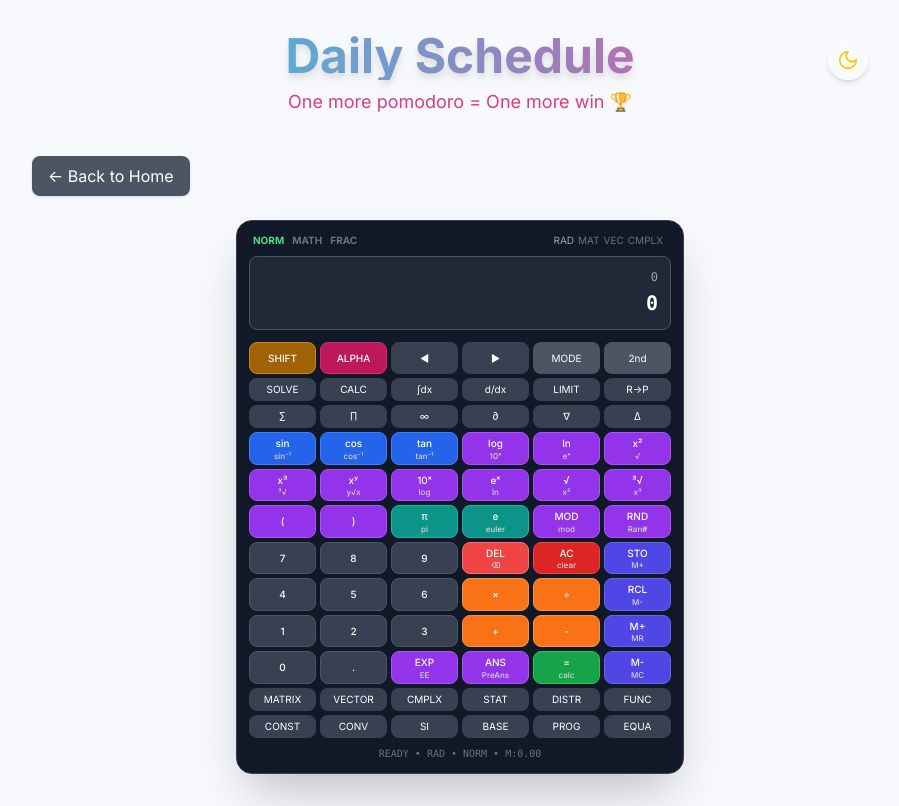
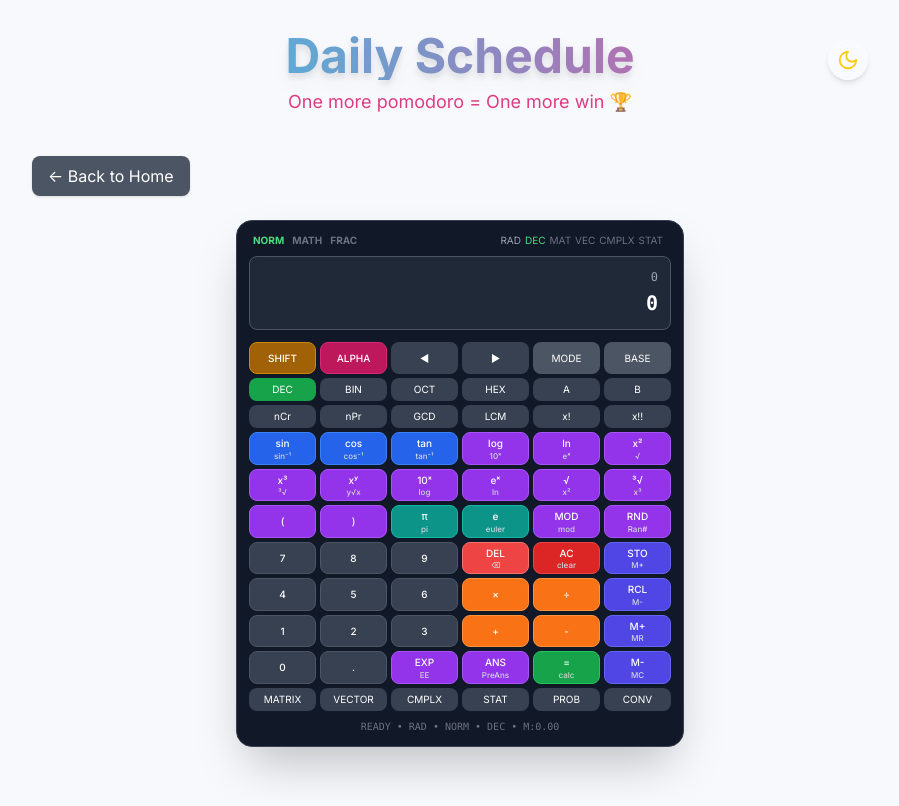
Before and after one commit to techai342/schoolwork, a React (Vite) app: page /calculator in a window 1280 px wide. Shown: the whole page, without its empty margins (180-1079 px from the left). Built offline with nearby package versions, Linux system fonts and the light colour scheme.

Commit message:
Update ScientificCalculator.jsx

```diff
--- a/src/components/ScientificCalculator.jsx
+++ b/src/components/ScientificCalculator.jsx
@@ -15,52 +15,152 @@ const ScientificCalculator = () => {
   const [matrixMode, setMatrixMode] = useState(false);
   const [vectorMode, setVectorMode] = useState(false);
   const [complexMode, setComplexMode] = useState(false);
+  const [statMode, setStatMode] = useState(false);
+  const [baseMode, setBaseMode] = useState('DEC');
 
   // Advanced mathematical functions
   const mathFunctions = {
-    // Combinatorics
+    // Combinatorics - NCR, NPR, etc.
     nCr: (n, r) => {
-      if (n < 0 || r < 0 || r > n) return 0;
-      return factorial(n) / (factorial(r) * factorial(n - r));
+      if (n < 0 || r < 0 || r > n || !Number.isInteger(n) || !Number.isInteger(r)) return NaN;
+      if (r === 0 || r === n) return 1;
+      if (r === 1 || r === n - 1) return n;
+
+      r = Math.min(r, n - r);
+      let result = 1;
+      for (let i = 1; i <= r; i++) {
+        result = result * (n - i + 1) / i;
+      }
+      return Math.round(result);
     },
+
     nPr: (n, r) => {
-      if (n < 0 || r < 0 || r > n) return 0;
-      return factorial(n) / factorial(n - r);
+      if (n < 0 || r < 0 || r > n || !Number.isInteger(n) || !Number.isInteger(r)) return NaN;
+      let result = 1;
+      for (let i = 0; i < r; i++) {
+        result *= (n - i);
+      }
+      return result;
     },
+
     factorial: (n) => {
       if (n < 0 || !Number.isInteger(n)) return NaN;
+      if (n === 0 || n === 1) return 1;
       let result = 1;
       for (let i = 2; i <= n; i++) result *= i;
       return result;
     },
+
+    doubleFactorial: (n) => {
+      if (n < 0 || !Number.isInteger(n)) return NaN;
+      let result = 1;
+      for (let i = n; i > 0; i -= 2) result *= i;
+      return result;
+    },
+
     gcd: (a, b) => {
       a = Math.abs(a); b = Math.abs(b);
       while (b) [a, b] = [b, a % b];
       return a;
     },
+
     lcm: (a, b) => Math.abs(a * b) / mathFunctions.gcd(a, b),
 
     // Statistics
     mean: (arr) => arr.reduce((a, b) => a + b, 0) / arr.length,
+
     median: (arr) => {
       const sorted = [...arr].sort((a, b) => a - b);
       const mid = Math.floor(sorted.length / 2);
       return sorted.length % 2 === 0 ? (sorted[mid - 1] + sorted[mid]) / 2 : sorted[mid];
     },
-    std: (arr) => {
+
+    mode: (arr) => {
+      const frequency = {};
+      let maxFreq = 0;
+      let modes = [];
+
+      arr.forEach(num => {
+        frequency[num] = (frequency[num] || 0) + 1;
+        if (frequency[num] > maxFreq) {
+          maxFreq = frequency[num];
+          modes = [num];
+        } else if (frequency[num] === maxFreq) {
+          modes.push(num);
+        }
+      });
+
+      return modes.length === arr.length ? [] : modes;
+    },
+
+    variance: (arr, isSample = true) => {
       const avg = mathFunctions.mean(arr);
-      return Math.sqrt(arr.reduce((a, b) => a + Math.pow(b - avg, 2), 0) / arr.length);
+      const variance = arr.reduce((a, b) => a + Math.pow(b - avg, 2), 0) /
+                      (isSample ? arr.length - 1 : arr.length);
+      return variance;
     },
+
+    std: (arr, isSample = true) => Math.sqrt(mathFunctions.variance(arr, isSample)),
+
+    // Probability distributions
+    permutation: (n, r) => mathFunctions.nPr(n, r),
+
+    combination: (n, r) => mathFunctions.nCr(n, r),
+
+    binomialProbability: (n, k, p) => {
+      return mathFunctions.nCr(n, k) * Math.pow(p, k) * Math.pow(1 - p, n - k);
+    },
+
+    // Number theory
+    isPrime: (n) => {
+      if (n <= 1) return false;
+      if (n <= 3) return true;
+      if (n % 2 === 0 || n % 3 === 0) return false;
+
+      for (let i = 5; i * i <= n; i += 6) {
+        if (n % i === 0 || n % (i + 2) === 0) return false;
+      }
+      return true;
+    },
+
+    primeFactors: (n) => {
+      const factors = [];
+      let divisor = 2;
+
+      while (n >= 2) {
+        if (n % divisor === 0) {
+          factors.push(divisor);
+          n = n / divisor;
+        } else {
+          divisor++;
+        }
+      }
+      return factors;
+    },
+
+    // Base conversions
+    toBinary: (n) => Math.floor(n).toString(2),
+    toOctal: (n) => Math.floor(n).toString(8),
+    toHex: (n) => Math.floor(n).toString(16).toUpperCase(),
+    fromBinary: (bin) => parseInt(bin, 2),
+    fromOctal: (oct) => parseInt(oct, 8),
+    fromHex: (hex) => parseInt(hex, 16),
 
     // Complex numbers
     complexAdd: (a, b) => ({ real: a.real + b.real, imag: a.imag + b.imag }),
+
     complexMultiply: (a, b) => ({
       real: a.real * b.real - a.imag * b.imag,
       imag: a.real * b.imag + a.imag * b.real
     }),
 
-    // Calculus approximations
+    complexConjugate: (a) => ({ real: a.real, imag: -a.imag }),
+
+    complexModulus: (a) => Math.sqrt(a.real * a.real + a.imag * a.imag),
+
+    // Calculus
     derivative: (f, x, h = 1e-5) => (f(x + h) - f(x - h)) / (2 * h),
+
     integral: (f, a, b, n = 1000) => {
       const h = (b - a) / n;
       let sum = f(a) + f(b);
@@ -71,9 +171,7 @@ const ScientificCalculator = () => {
     }
   };
 
-  const factorial = (n) => mathFunctions.factorial(n);
-
-  // Enhanced expression parser
+  // Enhanced expression parser with new functions
   const evaluateExpression = (expr) => {
     try {
       let expression = expr
@@ -98,33 +196,42 @@ const ScientificCalculator = () => {
         .replace(/eˣ/g, 'Math.exp(')
         .replace(/MOD/g, '%')
         .replace(/ANS/g, ans.toString())
-        .replace(/E/g, '*10**')
-        .replace(/nCr\((\d+),(\d+)\)/g, (match, n, r) => mathFunctions.nCr(parseInt(n), parseInt(r)))
-        .replace(/nPr\((\d+),(\d+)\)/g, (match, n, r) => mathFunctions.nPr(parseInt(n), parseInt(r)))
-        .replace(/gcd\(([^,]+),([^)]+)\)/g, (match, a, b) => mathFunctions.gcd(parseFloat(a), parseFloat(b)))
-        .replace(/lcm\(([^,]+),([^)]+)\)/g, (match, a, b) => mathFunctions.lcm(parseFloat(a), parseFloat(b)));
+        .replace(/E/g, '*10**');
 
-      // Handle advanced functions
-      if (expression.includes('∑(')) {
-        expression = expression.replace(/∑\(([^,]+),([^,]+),([^)]+)\)/g, (match, start, end, func) => {
-          let sum = 0;
-          const s = parseInt(start), e = parseInt(end);
-          for (let i = s; i <= e; i++) {
-            sum += eval(func.replace(/n/g, i));
-          }
-          return sum;
-        });
-      }
+      // Handle NCR and NPR
+      expression = expression.replace(/nCr\((\d+),(\d+)\)/g, (match, n, r) =>
+        mathFunctions.nCr(parseInt(n), parseInt(r)));
 
-      if (expression.includes('∏(')) {
-        expression = expression.replace(/∏\(([^,]+),([^,]+),([^)]+)\)/g, (match, start, end, func) => {
-          let product = 1;
-          const s = parseInt(start), e = parseInt(end);
-          for (let i = s; i <= e; i++) {
-            product *= eval(func.replace(/n/g, i));
-          }
-          return product;
-        });
+      expression = expression.replace(/nPr\((\d+),(\d+)\)/g, (match, n, r) =>
+        mathFunctions.nPr(parseInt(n), parseInt(r)));
+
+      // Handle GCD and LCM
+      expression = expression.replace(/gcd\(([^,]+),([^)]+)\)/g, (match, a, b) =>
+        mathFunctions.gcd(parseFloat(a), parseFloat(b)));
+
+      expression = expression.replace(/lcm\(([^,]+),([^)]+)\)/g, (match, a, b) =>
+        mathFunctions.lcm(parseFloat(a), parseFloat(b)));
+
+      // Handle factorial and double factorial
+      expression = expression.replace(/(\d+)!!/g, (match, n) =>
+        mathFunctions.doubleFactorial(parseInt(n)));
+
+      expression = expression.replace(/(\d+)!/g, (match, n) =>
+        mathFunctions.factorial(parseInt(n)));
+
+      // Handle prime check
+      expression = expression.replace(/isPrime\((\d+)\)/g, (match, n) =>
+        mathFunctions.isPrime(parseInt(n)));
+
+      // Handle base conversions
+      if (baseMode !== 'DEC') {
+        if (baseMode === 'BIN') {
+          expression = mathFunctions.toBinary(eval(expression)).toString();
+        } else if (baseMode === 'OCT') {
+          expression = mathFunctions.toOctal(eval(expression)).toString();
+        } else if (baseMode === 'HEX') {
+          expression = mathFunctions.toHex(eval(expression)).toString();
+        }
       }
 
       const evalResult = eval(expression);
@@ -158,31 +265,51 @@ const ScientificCalculator = () => {
     } else if (value === 'MODE') {
       const modes = ['NORM', 'MATH', 'FRAC'];
       setDisplayMode(modes[(modes.indexOf(displayMode) + 1) % modes.length]);
+    } else if (value === 'BASE') {
+      const bases = ['DEC', 'BIN', 'OCT', 'HEX'];
+      setBaseMode(bases[(bases.indexOf(baseMode) + 1) % bases.length]);
     } else if (value === 'MATRIX') {
       setMatrixMode(!matrixMode);
       setVectorMode(false);
       setComplexMode(false);
+      setStatMode(false);
     } else if (value === 'VECTOR') {
       setVectorMode(!vectorMode);
       setMatrixMode(false);
       setComplexMode(false);
+      setStatMode(false);
     } else if (value === 'CMPLX') {
       setComplexMode(!complexMode);
       setMatrixMode(false);
       setVectorMode(false);
-    } else if (value === 'SOLVE') {
-      // Equation solver
-      setInput(prev => prev + 'solve(');
-    } else if (value === 'LIMIT') {
-      setInput(prev => prev + 'limit(');
-    } else if (value === '∑') {
-      setInput(prev => prev + '∑(1,10,n)');
-    } else if (value === '∏') {
-      setInput(prev => prev + '∏(1,10,n)');
-    } else if (value === 'd/dx') {
-      setInput(prev => prev + 'deriv(');
-    } else if (value === '∫dx') {
-      setInput(prev => prev + 'integral(');
+      setStatMode(false);
+    } else if (value === 'STAT') {
+      setStatMode(!statMode);
+      setMatrixMode(false);
+      setVectorMode(false);
+      setComplexMode(false);
+    } else if (value === 'nCr') {
+      setInput(prev => prev + 'nCr(');
+    } else if (value === 'nPr') {
+      setInput(prev => prev + 'nPr(');
+    } else if (value === 'GCD') {
+      setInput(prev => prev + 'gcd(');
+    } else if (value === 'LCM') {
+      setInput(prev => prev + 'lcm(');
+    } else if (value === '!') {
+      setInput(prev => prev + '!');
+    } else if (value === '!!') {
+      setInput(prev => prev + '!!');
+    } else if (value === 'PRIME') {
+      setInput(prev => prev + 'isPrime(');
+    } else if (value === 'BIN') {
+      setBaseMode('BIN');
+    } else if (value === 'OCT') {
+      setBaseMode('OCT');
+    } else if (value === 'HEX') {
+      setBaseMode('HEX');
+    } else if (value === 'DEC') {
+      setBaseMode('DEC');
     } else if (value === 'M+') {
       const currentValue = parseFloat(result) || 0;
       setMemory(prev => prev + currentValue);
@@ -198,7 +325,7 @@ const ScientificCalculator = () => {
     }
   };
 
-  // Advanced button layout with more functions
+  // Enhanced button layout with new functions
   const getButtonLayout = () => {
     if (isShift) {
       return [
@@ -211,12 +338,12 @@ const ScientificCalculator = () => {
           { primary: 'tanh', secondary: 'atanh', value: 'Math.tanh(', type: 'trig' }
         ],
         [
-          { primary: 'x!', secondary: 'fact', value: '!', type: 'function' },
-          { primary: 'nCr', secondary: 'comb', value: 'nCr(', type: 'function' },
-          { primary: 'nPr', secondary: 'perm', value: 'nPr(', type: 'function' },
-          { primary: 'Pol', secondary: '→rθ', value: 'Pol(', type: 'function' },
-          { primary: 'Rec', secondary: '→xy', value: 'Rec(', type: 'function' },
-          { primary: 'Ran#', secondary: 'rand', value: 'Math.random()', type: 'function' }
+          { primary: 'nCr', secondary: 'comb', value: 'nCr', type: 'function' },
+          { primary: 'nPr', secondary: 'perm', value: 'nPr', type: 'function' },
+          { primary: 'GCD', secondary: 'gcd', value: 'GCD', type: 'function' },
+          { primary: 'LCM', secondary: 'lcm', value: 'LCM', type: 'function' },
+          { primary: '!!', secondary: 'dfact', value: '!!', type: 'function' },
+          { primary: 'PRIME', secondary: 'isPrime', value: 'PRIME', type: 'function' }
         ],
         [
           { primary: '⌊x⌋', secondary: 'floor', value: 'Math.floor(', type: 'function' },
@@ -355,9 +482,13 @@ const ScientificCalculator = () => {
         </div>
         <div className="flex items-center space-x-1">
           <span className="text-[10px] text-gray-400">{isRad ? 'RAD' : 'DEG'}</span>
+          <span className={`text-[10px] ${baseMode === 'DEC' ? 'text-green-400' : baseMode === 'BIN' ? 'text-blue-400' : baseMode === 'OCT' ? 'text-yellow-400' : 'text-purple-400'}`}>
+            {baseMode}
+          </span>
           <span className={`text-[10px] ${matrixMode ? 'text-blue-400' : 'text-gray-500'}`}>MAT</span>
           <span className={`text-[10px] ${vectorMode ? 'text-green-400' : 'text-gray-500'}`}>VEC</span>
           <span className={`text-[10px] ${complexMode ? 'text-purple-400' : 'text-gray-500'}`}>CMPLX</span>
+          <span className={`text-[10px] ${statMode ? 'text-orange-400' : 'text-gray-500'}`}>STAT</span>
           <span className="text-[10px] text-blue-400">{memory !== 0 ? 'M' : ''}</span>
         </div>
       </div>
@@ -369,7 +500,7 @@ const ScientificCalculator = () => {
             {input || '0'}
           </div>
           <div className="text-xl font-bold text-white min-h-6 truncate font-mono">
-            {result || '0'}
+            {baseMode !== 'DEC' ? `[${baseMode}] ${result}` : result || '0'}
           </div>
         </div>
       </div>
@@ -387,30 +518,49 @@ const ScientificCalculator = () => {
         <button onClick={() => handleButtonClick('MODE')} className="bg-gray-600 hover:bg-gray-500 p-1 rounded-lg text-white text-[10px]">
           MODE
         </button>
-        <button onClick={() => handleButtonClick('2nd')} className="bg-gray-600 hover:bg-gray-500 p-1 rounded-lg text-white text-[10px]">
-          2nd
+        <button onClick={() => handleButtonClick('BASE')} className="bg-gray-600 hover:bg-gray-500 p-1 rounded-lg text-white text-[10px]">
+          BASE
         </button>
+      </div>
+
+      {/* Base Conversion Row */}
+      <div className="grid grid-cols-6 gap-1 mb-1">
+        <button onClick={() => handleButtonClick('DEC')} className={`p-1 rounded-lg text-white text-[10px] ${baseMode === 'DEC' ? 'bg-green-600' : 'bg-gray-700 hover:bg-gray-600'}`}>
+          DEC
+        </button>
+        <button onClick={() => handleButtonClick('BIN')} className={`p-1 rounded-lg text-white text-[10px] ${baseMode === 'BIN' ? 'bg-blue-600' : 'bg-gray-700 hover:bg-gray-600'}`}>
+          BIN
+        </button>
+        <button onClick={() => handleButtonClick('OCT')} className={`p-1 rounded-lg text-white text-[10px] ${baseMode === 'OCT' ? 'bg-yellow-600' : 'bg-gray-700 hover:bg-gray-600'}`}>
+          OCT
+        </button>
+        <button onClick={() => handleButtonClick('HEX')} className={`p-1 rounded-lg text-white text-[10px] ${baseMode === 'HEX' ? 'bg-purple-600' : 'bg-gray-700 hover:bg-gray-600'}`}>
+          HEX
+        </button>
+        <button className="bg-gray-700 p-1 rounded-lg text-white text-[10px] hover:bg-gray-600">A</button>
+        <button className="bg-gray-700 p-1 rounded-lg text-white text-[10px] hover:bg-gray-600">B</button>
       </div>
 
       {/* Advanced Function Rows */}
       <div className="grid grid-cols-6 gap-1 mb-1">
-        <button onClick={() => handleButtonClick('SOLVE')} className="bg-gray-700 p-1 rounded-lg text-white text-[10px] hover:bg-gray-600">
-          SOLVE
+        <button onClick={() => handleButtonClick('nCr')} className="bg-gray-700 p-1 rounded-lg text-white text-[10px] hover:bg-gray-600">
+          nCr
         </button>
-        <button className="bg-gray-700 p-1 rounded-lg text-white text-[10px] hover:bg-gray-600">CALC</button>
-        <button onClick={() => handleButtonClick('∫dx')} className="bg-gray-700 p-1 rounded-lg text-white text-[10px] hover:bg-gray-600">∫dx</button>
-        <button onClick={() => handleButtonClick('d/dx')} className="bg-gray-700 p-1 rounded-lg text-white text-[10px] hover:bg-gray-600">d/dx</button>
-        <button onClick={() => handleButtonClick('LIMIT')} className="bg-gray-700 p-1 rounded-lg text-white text-[10px] hover:bg-gray-600">LIMIT</button>
-        <button className="bg-gray-700 p-1 rounded-lg text-white text-[10px] hover:bg-gray-600">R→P</button>
-      </div>
-
-      <div className="grid grid-cols-6 gap-1 mb-1">
-        <button onClick={() => handleButtonClick('∑')} className="bg-gray-700 p-1 rounded-lg text-white text-[10px] hover:bg-gray-600">∑</button>
-        <button onClick={() => handleButtonClick('∏')} className="bg-gray-700 p-1 rounded-lg text-white text-[10px] hover:bg-gray-600">∏</button>
-        <button className="bg-gray-700 p-1 rounded-lg text-white text-[10px] hover:bg-gray-600">∞</button>
-        <button className="bg-gray-700 p-1 rounded-lg text-white text-[10px] hover:bg-gray-600">∂</button>
-        <button className="bg-gray-700 p-1 rounded-lg text-white text-[10px] hover:bg-gray-600">∇</button>
-        <button className="bg-gray-700 p-1 rounded-lg text-white text-[10px] hover:bg-gray-600">∆</button>
+        <button onClick={() => handleButtonClick('nPr')} className="bg-gray-700 p-1 rounded-lg text-white text-[10px] hover:bg-gray-600">
+          nPr
+        </button>
+        <button onClick={() => handleButtonClick('GCD')} className="bg-gray-700 p-1 rounded-lg text-white text-[10px] hover:bg-gray-600">
+          GCD
+        </button>
+        <button onClick={() => handleButtonClick('LCM')} className="bg-gray-700 p-1 rounded-lg text-white text-[10px] hover:bg-gray-600">
+          LCM
+        </button>
+        <button onClick={() => handleButtonClick('!')} className="bg-gray-700 p-1 rounded-lg text-white text-[10px] hover:bg-gray-600">
+          x!
+        </button>
+        <button onClick={() => handleButtonClick('!!')} className="bg-gray-700 p-1 rounded-lg text-white text-[10px] hover:bg-gray-600">
+          x!!
+        </button>
       </div>
 
       {/* Main Calculator Grid */}
@@ -442,27 +592,21 @@ const ScientificCalculator = () => {
         <button onClick={() => handleButtonClick('CMPLX')} className={`p-1 rounded-lg text-white text-[10px] ${complexMode ? 'bg-purple-600' : 'bg-gray-700 hover:bg-gray-600'}`}>
           CMPLX
         </button>
-        <button className="bg-gray-700 p-1 rounded-lg text-white text-[10px] hover:bg-gray-600">STAT</button>
-        <button className="bg-gray-700 p-1 rounded-lg text-white text-[10px] hover:bg-gray-600">DISTR</button>
-        <button className="bg-gray-700 p-1 rounded-lg text-white text-[10px] hover:bg-gray-600">FUNC</button>
-      </div>
-
-      <div className="grid grid-cols-6 gap-1 mt-1">
-        <button className="bg-gray-700 p-1 rounded-lg text-white text-[10px] hover:bg-gray-600">CONST</button>
+        <button onClick={() => handleButtonClick('STAT')} className={`p-1 rounded-lg text-white text-[10px] ${statMode ? 'bg-orange-600' : 'bg-gray-700 hover:bg-gray-600'}`}>
+          STAT
+        </button>
+        <button className="bg-gray-700 p-1 rounded-lg text-white text-[10px] hover:bg-gray-600">PROB</button>
         <button className="bg-gray-700 p-1 rounded-lg text-white text-[10px] hover:bg-gray-600">CONV</button>
-        <button className="bg-gray-700 p-1 rounded-lg text-white text-[10px] hover:bg-gray-600">SI</button>
-        <button className="bg-gray-700 p-1 rounded-lg text-white text-[10px] hover:bg-gray-600">BASE</button>
-        <button className="bg-gray-700 p-1 rounded-lg text-white text-[10px] hover:bg-gray-600">PROG</button>
-        <button className="bg-gray-700 p-1 rounded-lg text-white text-[10px] hover:bg-gray-600">EQUA</button>
       </div>
 
       {/* Enhanced Status Bar */}
       <div className="mt-2 text-center">
         <div className="text-[10px] text-gray-500 font-mono">
-          {isShift ? 'SHIFT' : isAlpha ? 'ALPHA' : 'READY'} • {isRad ? 'RAD' : 'DEG'} • {displayMode} • M:{memory.toFixed(2)}
+          {isShift ? 'SHIFT' : isAlpha ? 'ALPHA' : 'READY'} • {isRad ? 'RAD' : 'DEG'} • {displayMode} • {baseMode} • M:{memory.toFixed(2)}
           {matrixMode && ' • MATRIX'}
           {vectorMode && ' • VECTOR'}
           {complexMode && ' • COMPLEX'}
+          {statMode && ' • STATISTICS'}
         </div>
       </div>
     </div>
```
